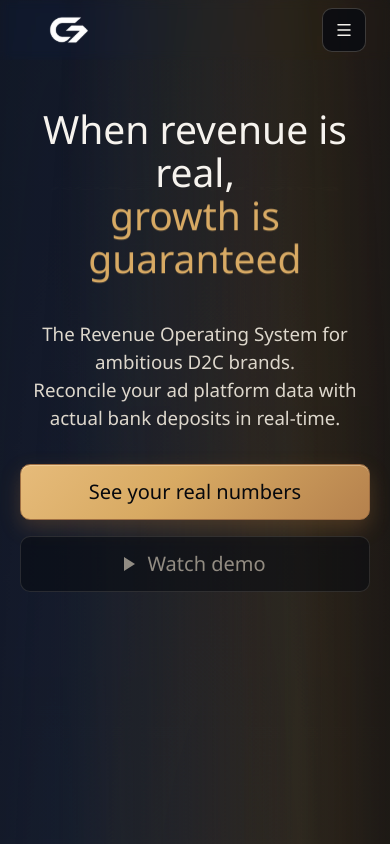
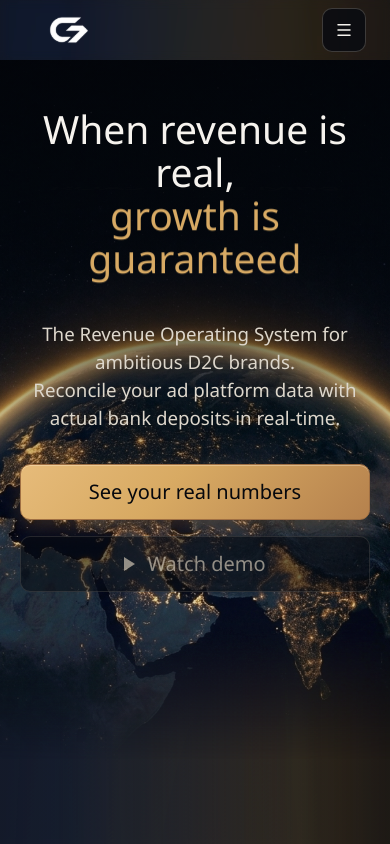
Before and after one commit to Alvaro00-clozr/CLOZR-WEB-Provisional, a React (Vite) app: page / in a window 390 px wide. Shown: the top 844 px of the page. Built offline with nearby package versions, Linux system fonts and the light colour scheme.

Commit message:
update_mobile

```diff
--- a/src/components/HeroSection.tsx
+++ b/src/components/HeroSection.tsx
@@ -131,6 +131,20 @@ function HeroSection() {
     >
       <img
         aria-hidden="true"
+        src="/assets/planet.png"
+        alt={copy.backgroundAlt}
+        className="hero-bg-image pointer-events-none absolute inset-0 z-0 block h-full w-full select-none object-cover object-bottom md:hidden"
+      />
+      <div
+        aria-hidden="true"
+        className="absolute inset-0 z-0 md:hidden"
+        style={{
+          background:
+            'linear-gradient(180deg, rgba(3, 5, 9, 0.78) 0%, rgba(4, 6, 10, 0.58) 30%, rgba(5, 7, 12, 0.18) 54%, rgba(6, 8, 13, 0) 76%), radial-gradient(88% 54% at 50% 24%, rgba(4, 6, 10, 0.4) 0%, rgba(4, 6, 10, 0.14) 44%, transparent 74%)',
+        }}
+      />
+      <img
+        aria-hidden="true"
         src="/assets/bg_hero.png"
         alt={copy.backgroundAlt}
         className="hero-bg-image pointer-events-none hidden h-auto w-full select-none md:block"
```
Also changed, not shown: public/assets/planet.png (added).
